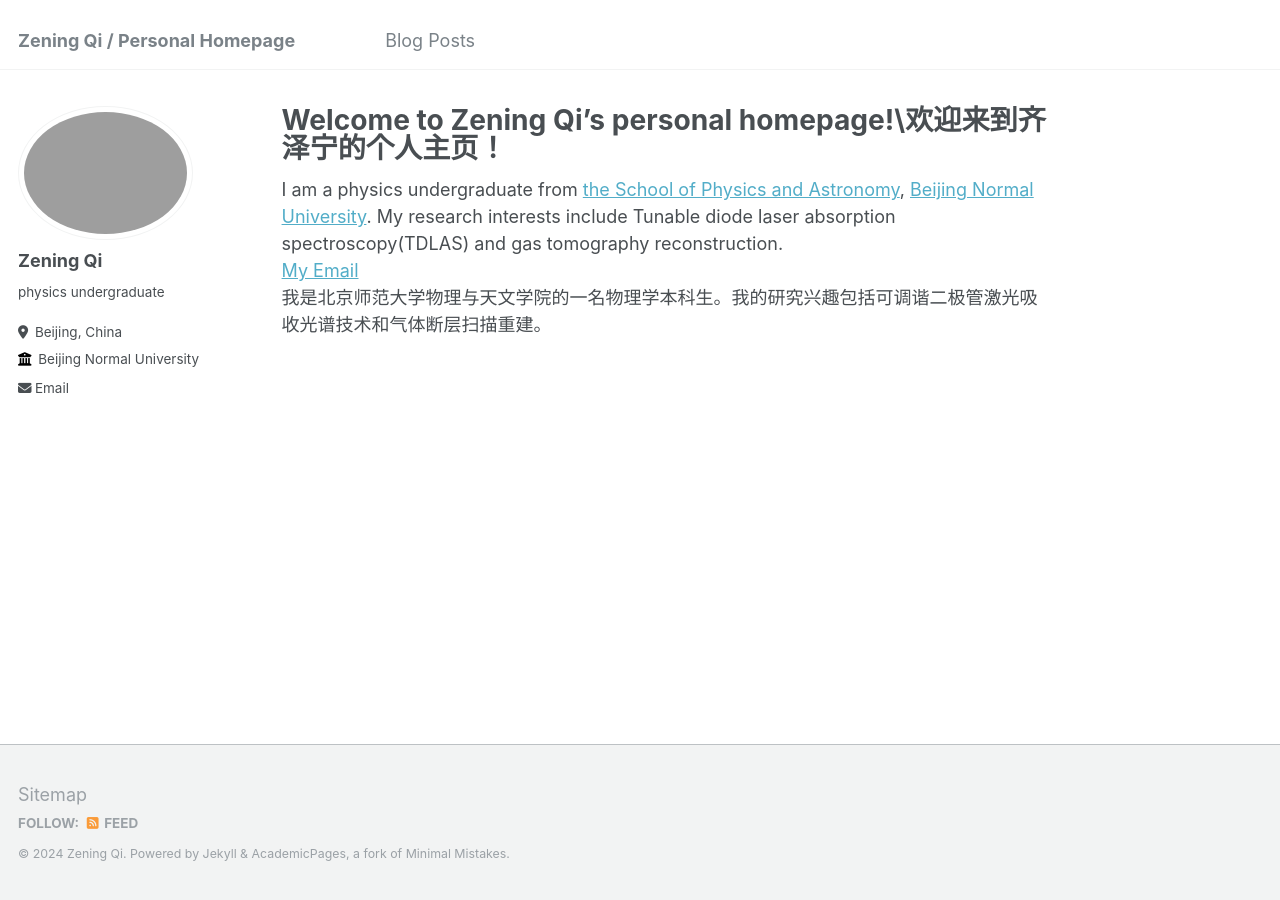
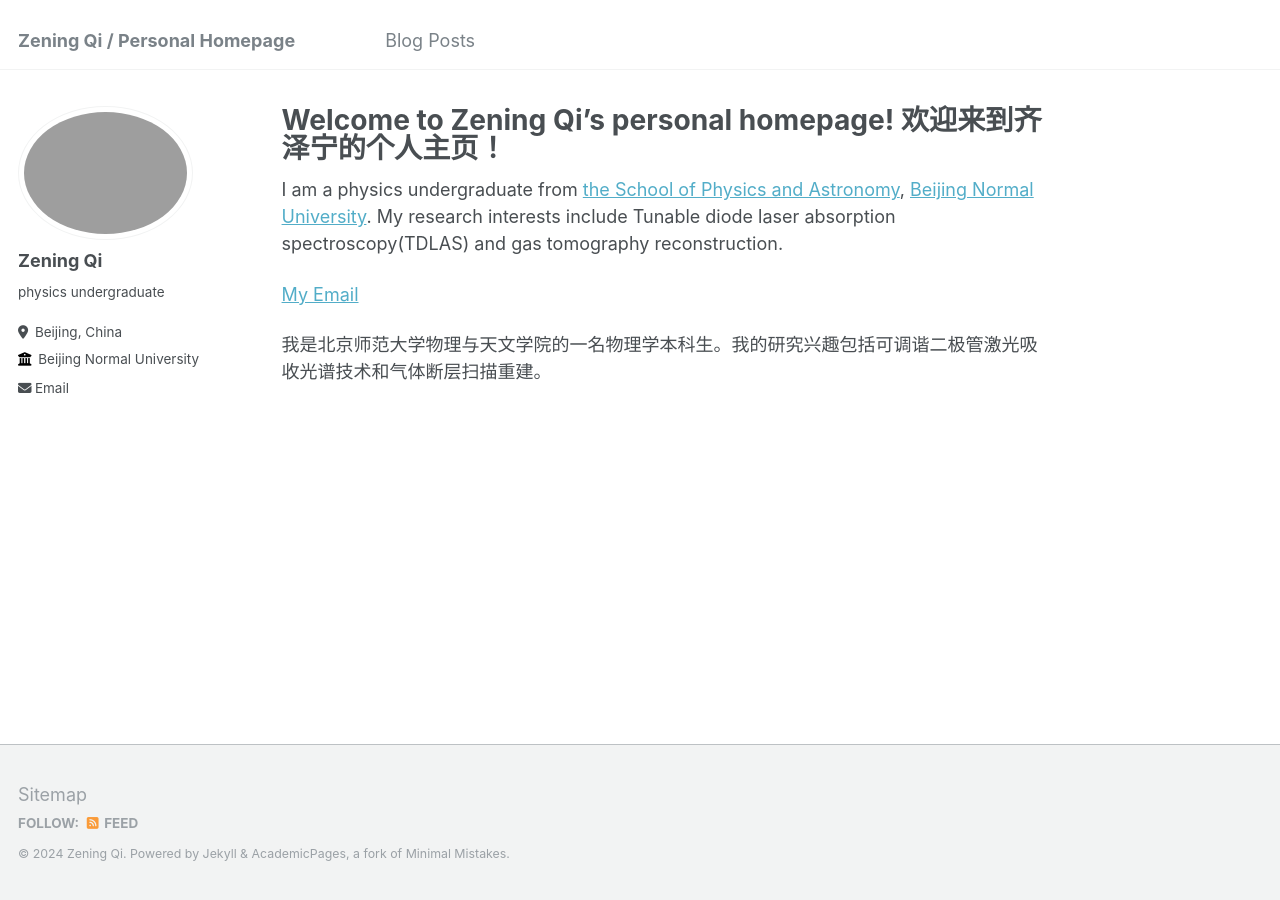
Before and after one commit to znqi/znqi.github.io, a Jekyll site: the page built from _pages/about.md, in a window 1280 px wide. Built offline with Jekyll 4.4.1, drawn with Linux system fonts in a browser that asks for light colours.

```diff
--- a/_pages/about.md
+++ b/_pages/about.md
@@ -1,6 +1,7 @@
 ---
 permalink: /
-title: "Welcome to Zening Qi’s personal homepage!\\欢迎来到齐泽宁的个人主页！"
+title: "Welcome to Zening Qi’s personal homepage!
+欢迎来到齐泽宁的个人主页！"
 author_profile: true
 redirect_from:
   - /about/
@@ -8,6 +9,8 @@ redirect_from:
 
 ---
 
-I am a physics undergraduate from [the School of Physics and Astronomy](https://physics.bnu.edu.cn), [Beijing Normal University](https://www.bnu.edu.cn). My research interests include Tunable diode laser absorption spectroscopy(TDLAS) and gas tomography reconstruction.\\
-[My Email](mailto:zn.qi@outlook.com)\\
+I am a physics undergraduate from [the School of Physics and Astronomy](https://physics.bnu.edu.cn), [Beijing Normal University](https://www.bnu.edu.cn). My research interests include Tunable diode laser absorption spectroscopy(TDLAS) and gas tomography reconstruction.
+
+[My Email](mailto:zn.qi@outlook.com)
+
 我是北京师范大学物理与天文学院的一名物理学本科生。我的研究兴趣包括可调谐二极管激光吸收光谱技术和气体断层扫描重建。
```
